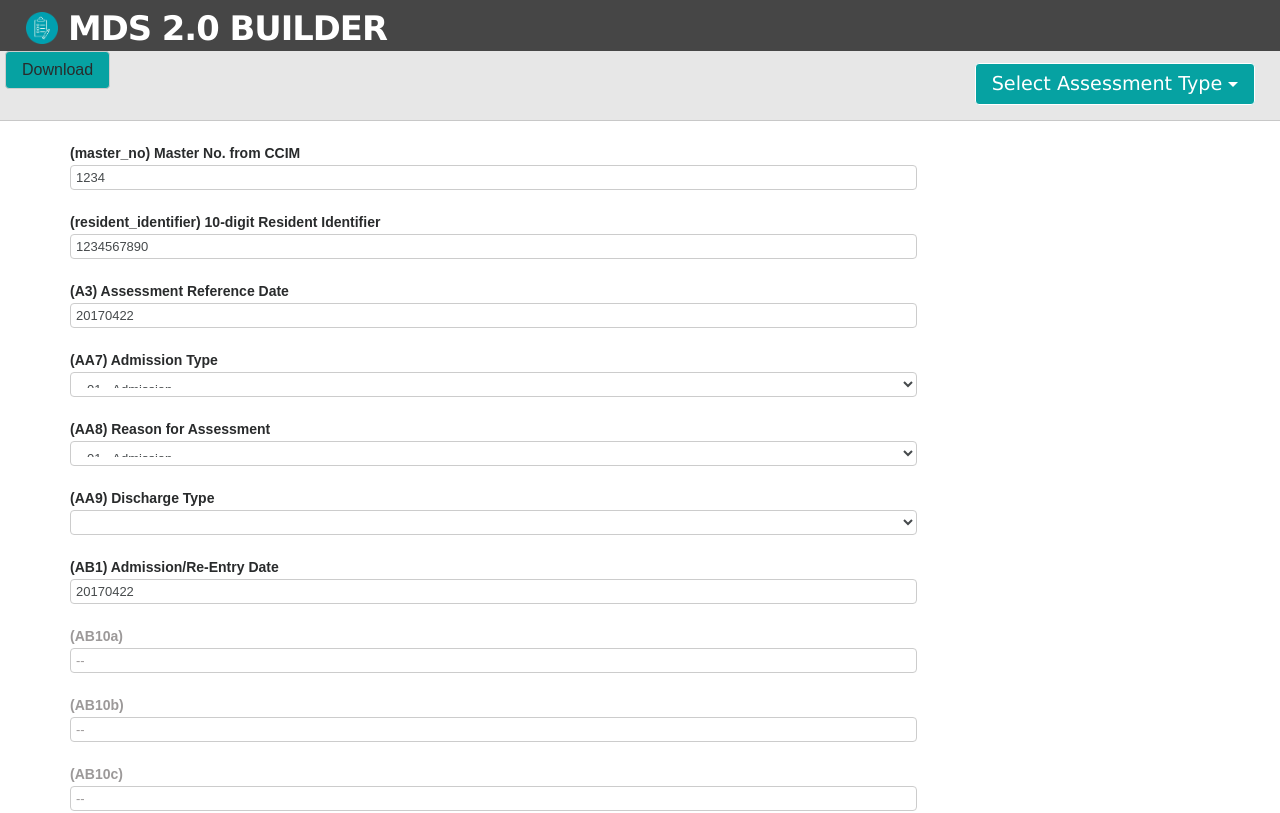
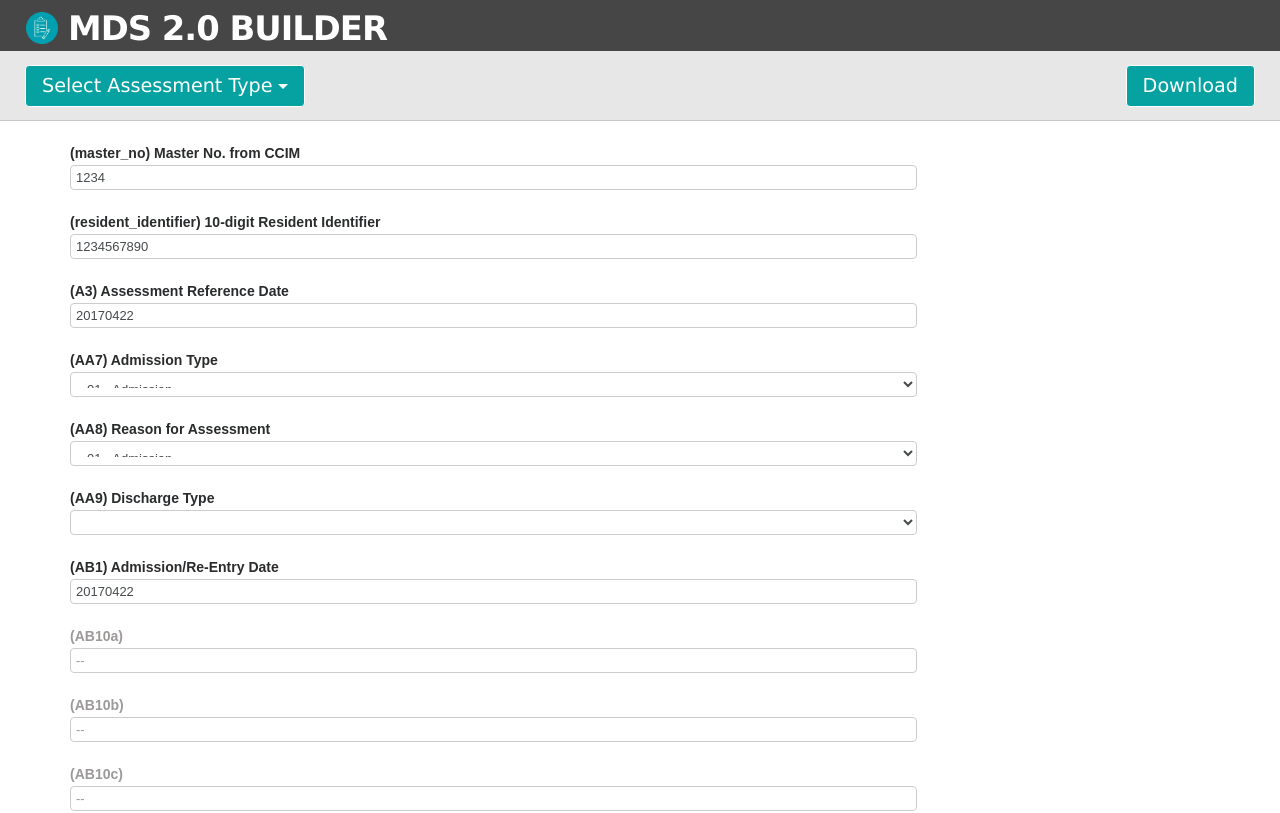
Before and after one commit to beccaharris/mds2-builder-fe, an Angular app: page / in a window 1280 px wide. Shown: the top 813 px of the page. Built offline with nearby package versions, Linux system fonts and the light colour scheme.

Commit message:
styling the new button

```diff
--- a/src/app/page-header/page-header.component.html
+++ b/src/app/page-header/page-header.component.html
@@ -1,9 +1,11 @@
 <div class="row page-header">
   <div class="col">
-    <button
-        class="btn btn-secondary"
+    <div class="d-inline-block-2">
+      <button
+        class="btn btn-outline-primary"
         (click)="download()">Download
-    </button>
+      </button>
+    </div>
     <div ngbDropdown class="d-inline-block">
       <button class="btn btn-outline-primary" id="dropdownBasic1" ngbDropdownToggle>Select Assessment Type</button>
       <div class="dropdown-menu" aria-labelledby="dropdownBasic1">
--- a/src/app/page-header/page-header.component.scss
+++ b/src/app/page-header/page-header.component.scss
@@ -13,8 +13,14 @@
   }
 
 .d-inline-block {
+  float: left;
+  margin-top: 10px;
+  margin-left: 20px;
+}
+
+.d-inline-block-2 {
   float: right;
-  margin-top: 8px;
+  margin-top: 10px;
   margin-right: 20px;
 }
 
```
Also changed, not shown: 1 other file (tests, documents, lock files or other folders).
